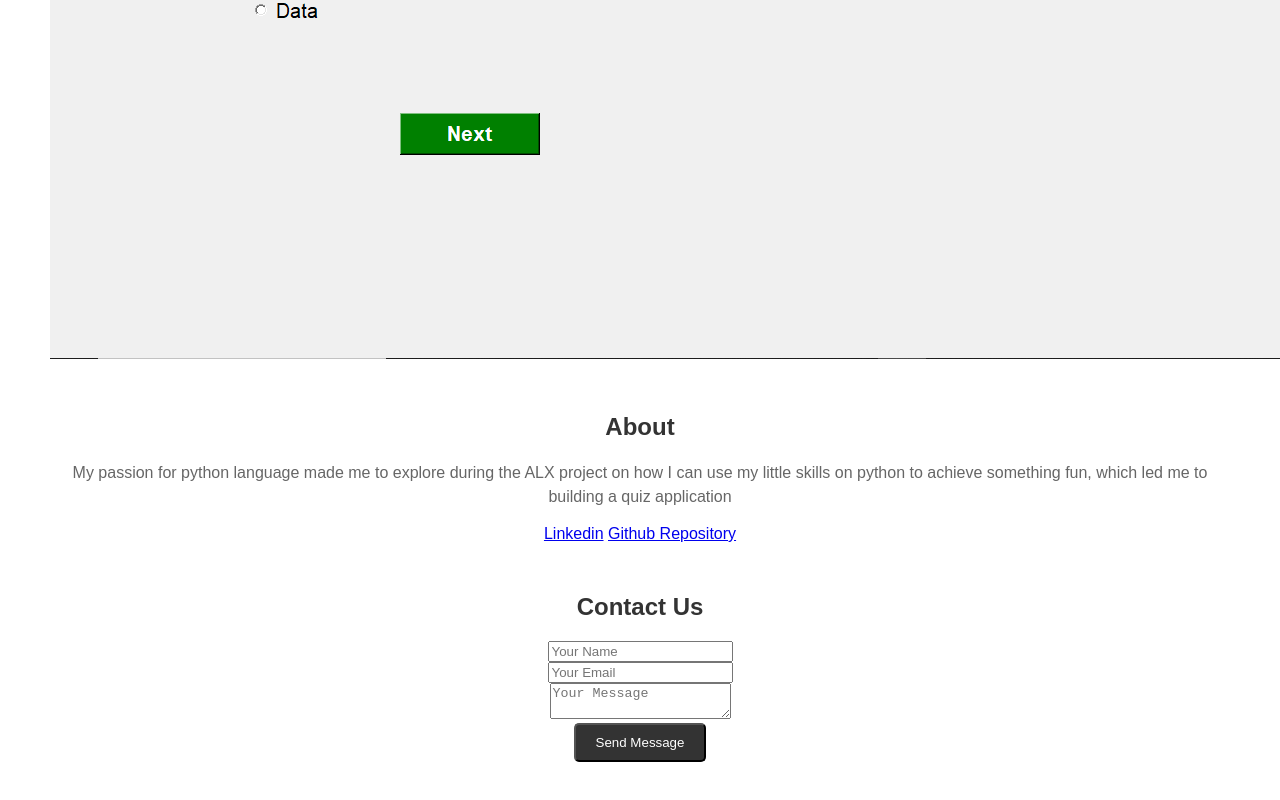
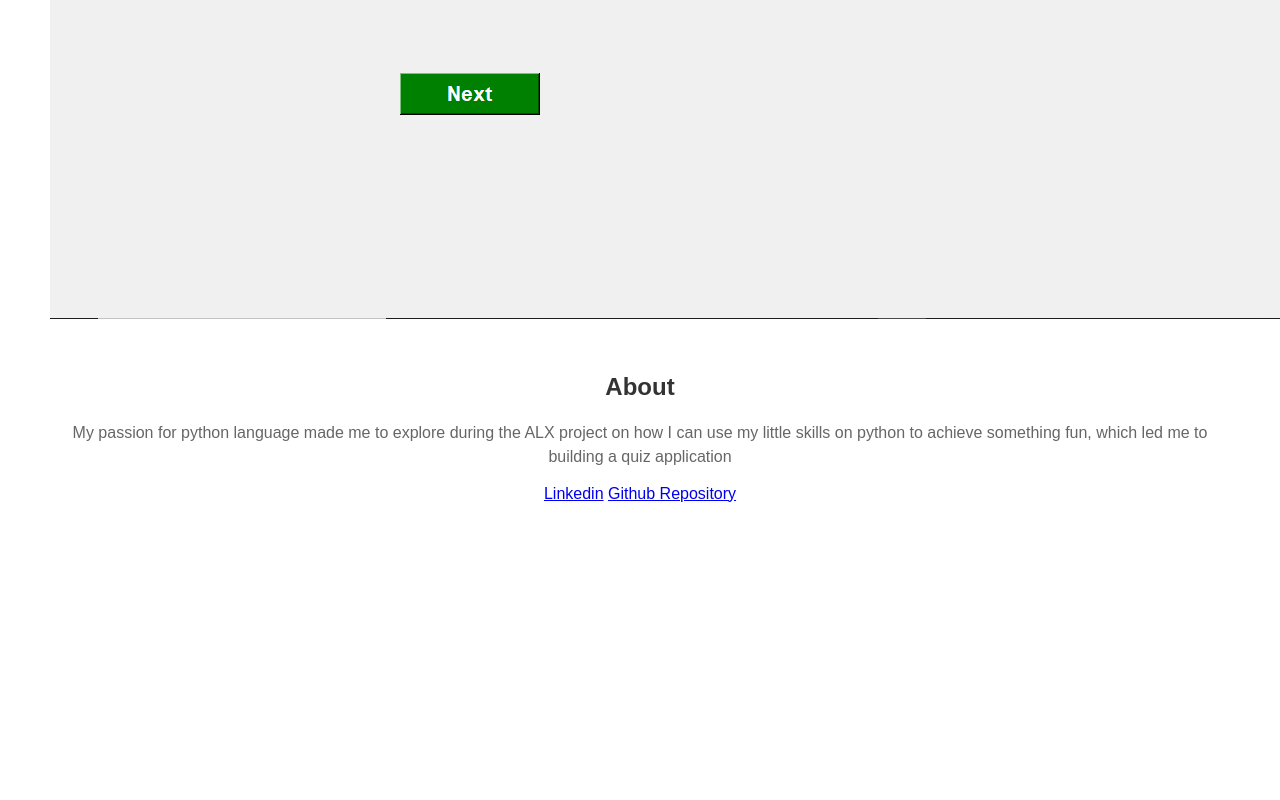
Before and after one commit to Pyro19/Pyro19.github.io, a plain HTML site: page index.html in a window 1280 px wide. Shown: the part 774-1574 px from the top of the page. After the commit the page ends 1377 px from the top, so only its background shows below. Drawn offline with Linux system fonts and the light colour scheme.

Commit message:
landing page

```diff
--- a/index.html
+++ b/index.html
@@ -87,7 +87,7 @@
   </style>
 </head>
 <body>
-  <header>
+  <header class="cover-image>
     <h1>My Qiuz Application</h1>
   </header>
 
@@ -113,11 +113,3 @@
    <a href="https://www.linkedin.com/in/peter-ashaolu-272531b7/">Linkedin</a>
    <a href="https://github.com/Pyro19/Quiz_Application">Github Repository</a>
     </section>
-
-    <section id="contact">
-      <h2>Contact Us</h2>
-      <form>
-        <input type="text" name="name" placeholder="Your Name" required><br>
-        <input type="email" name="email" placeholder="Your Email" required><br>
-        <textarea name="message" placeholder="Your Message" required></textarea><br>
-        <button type="submit" class="cta-button">Send Message
```
